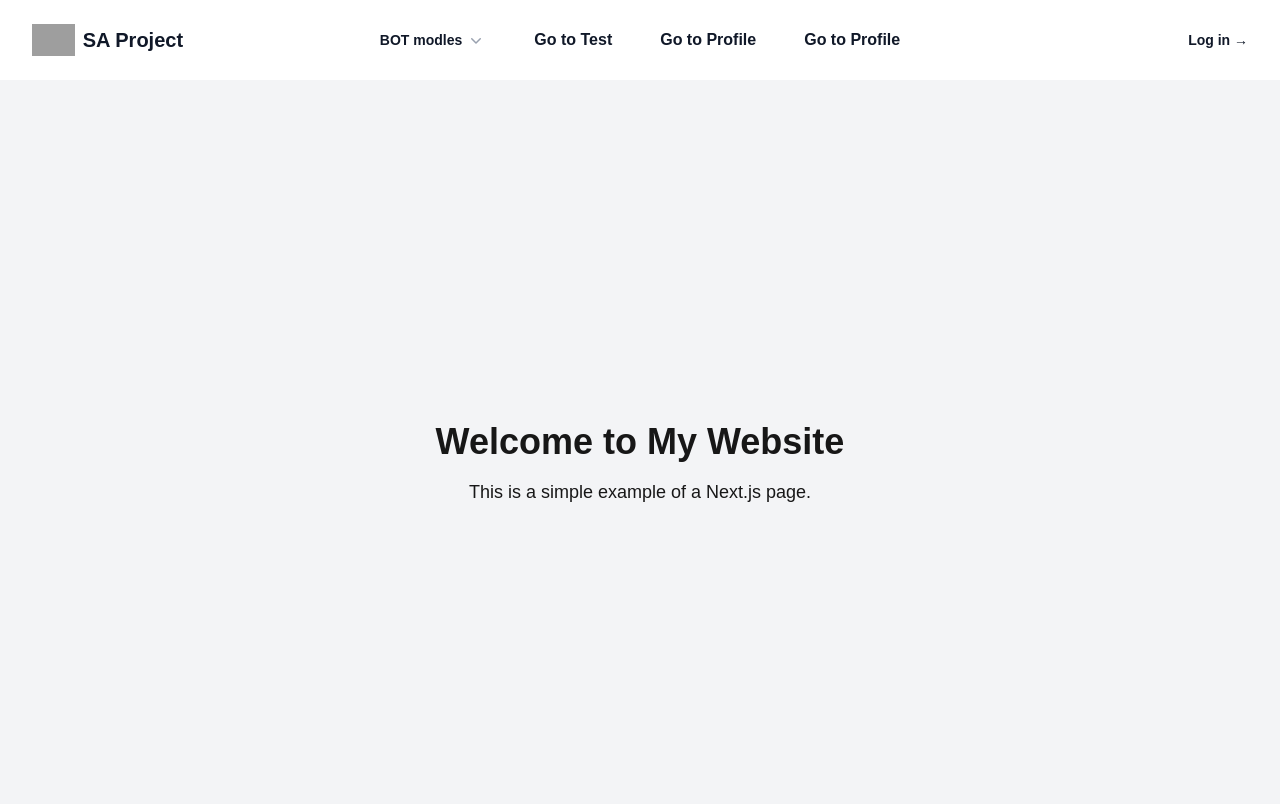
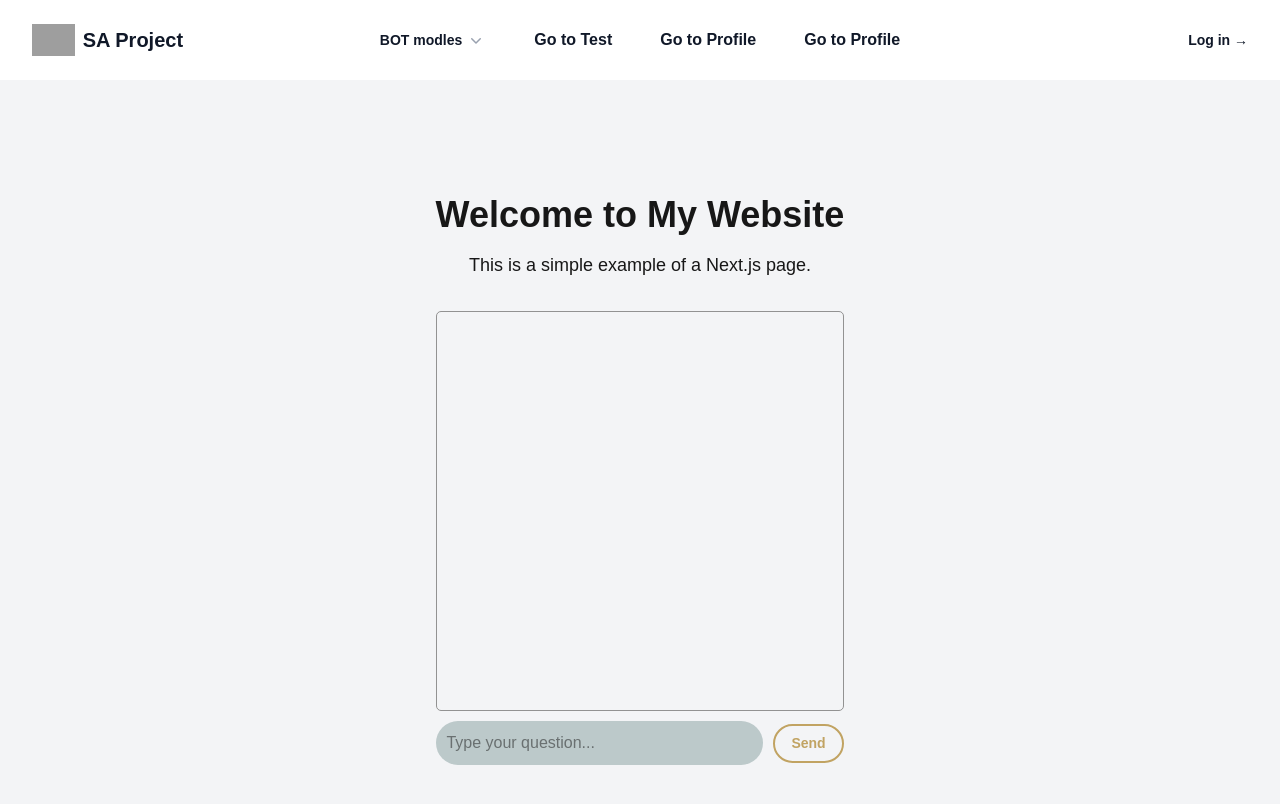
Before and after one commit to 113-2-SA/sa_project, a Next.js app: page / in a window 1280 px wide. Shown: the top 804 px of the page. Built offline with nearby package versions, Linux system fonts and the light colour scheme; grey boxes are pictures that could not be loaded.

Commit message:
chatframe(只有框架)

```diff
--- /dev/null
+++ b/src/app/ChatFrame.tsx
@@ -0,0 +1,15 @@
+// pages/api/chat.js
+import { NextApiRequest, NextApiResponse } from 'next';
+
+export default function handler(req: NextApiRequest, res: NextApiResponse) {
+    if (req.method === 'POST') {
+      const { message } = req.body;
+
+      // 這裡可以加入處理邏輯（例如與 LLM 溝通或回應固定訊息）
+      const reply = `回應：${message}`;
+
+      return res.status(200).json({ reply });
+    } else {
+      return res.status(405).json({ message: 'Method Not Allowed' });
+    }
+  }
--- a/src/app/globals.css
+++ b/src/app/globals.css
@@ -46,3 +46,83 @@ body {
   width: 100%;
 }
 /* mousehover */
+
+
+/* chat */
+/* styles.css */
+.chat-window {
+  height: 400px;
+  /* overflow-y: scroll; */
+  border: 1px solid #929292;
+  padding: 10px;
+  margin-bottom: 10px;
+  border-radius: 5px;
+}
+
+.user-msg {
+  text-align: right;
+  background-color: #e0f7fa;
+  padding: 5px;
+  margin: 5px 0;
+  border-radius: 5px;
+}
+
+.other-msg {
+  text-align: left;
+  background-color: #f1f1f1;
+  padding: 5px;
+  margin: 5px 0;
+  border-radius: 5px;
+}
+
+input {
+  width: 80%;
+  padding: 10px;
+  margin-right: 10px;
+  background-color: #bcc9ca;
+  border-radius: 30px;
+}
+
+/* From Uiverse.io by gharsh11032000 */
+.button {
+  cursor: pointer;
+  position: relative;
+  padding: 7px 16px;
+  font-size: 14px;
+  color: rgb(193, 163, 98);
+  border: 2px solid rgb(193, 163, 98);
+  border-radius: 34px;
+  background-color: transparent;
+  font-weight: 600;
+  transition: all 0.3s cubic-bezier(0.23, 1, 0.320, 1);
+  overflow: hidden;
+}
+
+.button::before {
+  content: '';
+  position: absolute;
+  inset: 0;
+  margin: auto;
+  width: 50px;
+  height: 50px;
+  border-radius: inherit;
+  scale: 0;
+  z-index: -1;
+  background-color: rgb(193, 163, 98);
+  transition: all 0.6s cubic-bezier(0.23, 1, 0.320, 1);
+}
+
+.button:hover::before {
+  scale: 3;
+}
+
+.button:hover {
+  color: #212121;
+  scale: 1.1;
+  box-shadow: 0 0px 20px rgba(193, 163, 98,0.4);
+}
+
+.button:active {
+  scale: 1;
+}
+/* chat */
--- a/src/app/page.tsx
+++ b/src/app/page.tsx
@@ -4,6 +4,7 @@ import { useState, useEffect } from "react";
 import Image from "next/image";
 import Navbar from "../components/Navbar";
 import { useRouter } from "next/navigation";//useRouter不能在自己的server執行，"use client"將資料丟到客戶端執行
+import Chat from '../components/Chat';
 
 export default function Home() {
   const [isClient, setIsClient] = useState(false);
@@ -29,6 +30,7 @@ export default function Home() {
         <div className="text-center">
           <h1 className="text-4xl font-bold mb-4">Welcome to My Website</h1>
           <p className="text-lg mb-8">This is a simple example of a Next.js page.</p>
+          <Chat />
         </div>
       </div>
     </div>
--- /dev/null
+++ b/src/components/Chat.tsx
@@ -0,0 +1,37 @@
+// components/Chat.js
+import { useState } from 'react';
+
+const Chat = () => {
+  const [message, setMessage] = useState('');
+  const [chatHistory, setChatHistory] = useState<{ user: string; text: string }[]>([]);
+
+  const handleSendMessage = () => {
+    // 發送訊息後，將訊息加入聊天記錄
+    const newMessage = { user: 'me', text: message };
+    setChatHistory([...chatHistory, newMessage]);
+    setMessage('');
+  };
+
+  return (
+    <div>
+      <div className="chat-window">
+        {/* 顯示聊天記錄 */}
+        {chatHistory.map((msg, idx) => (
+          <div key={idx} className={msg.user === 'me' ? 'user-msg' : 'other-msg'}>
+            <p>{msg.text}</p>
+          </div>
+        ))}
+      </div>
+      <input
+        className='space-x-2'
+        placeholder="Type your question..."
+        type="text"
+        value={message}
+        onChange={(e) => setMessage(e.target.value)}
+      />
+      <button className='button' onClick={handleSendMessage}>Send</button>
+    </div>
+  );
+};
+
+export default Chat;
```
